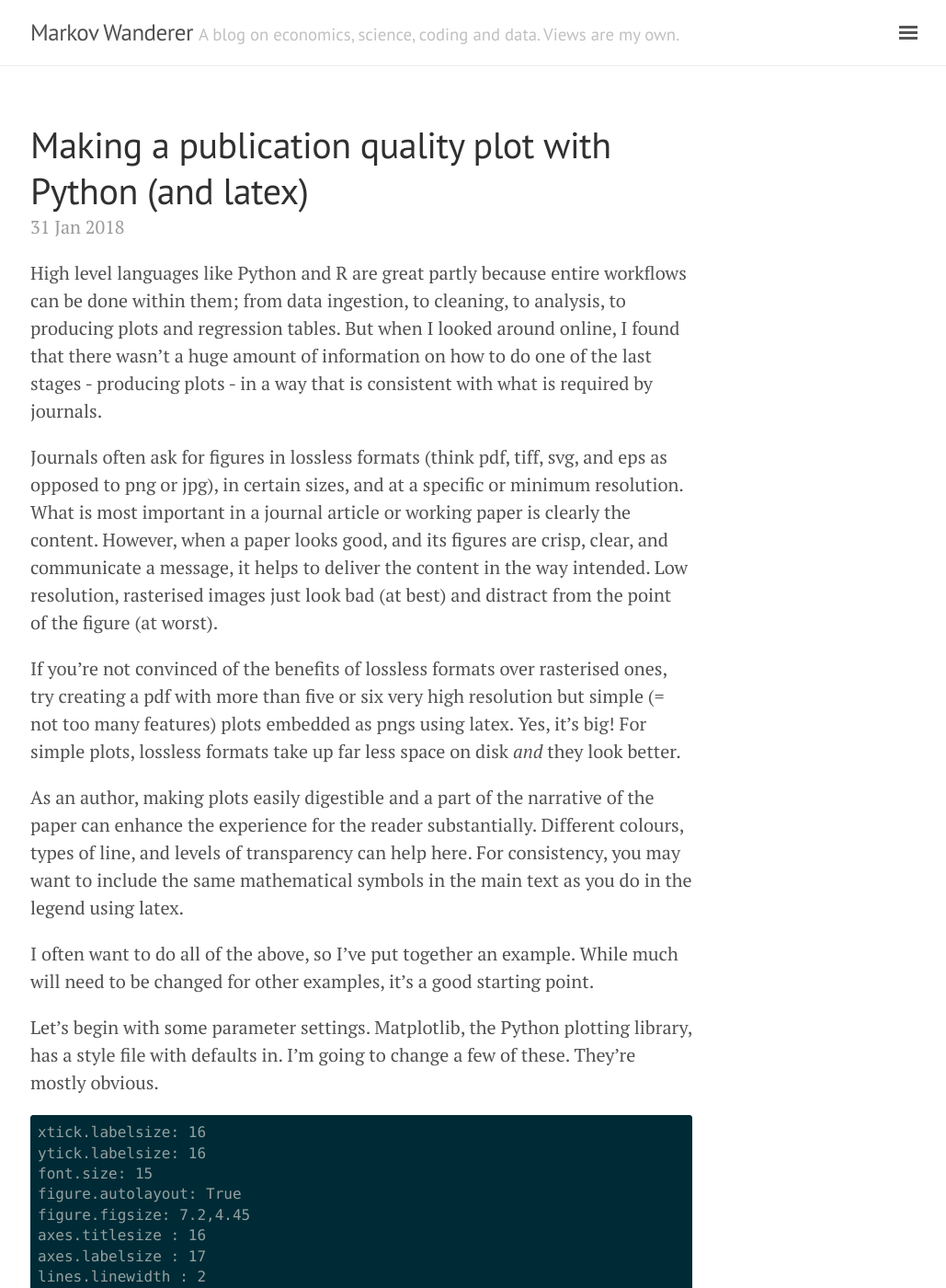
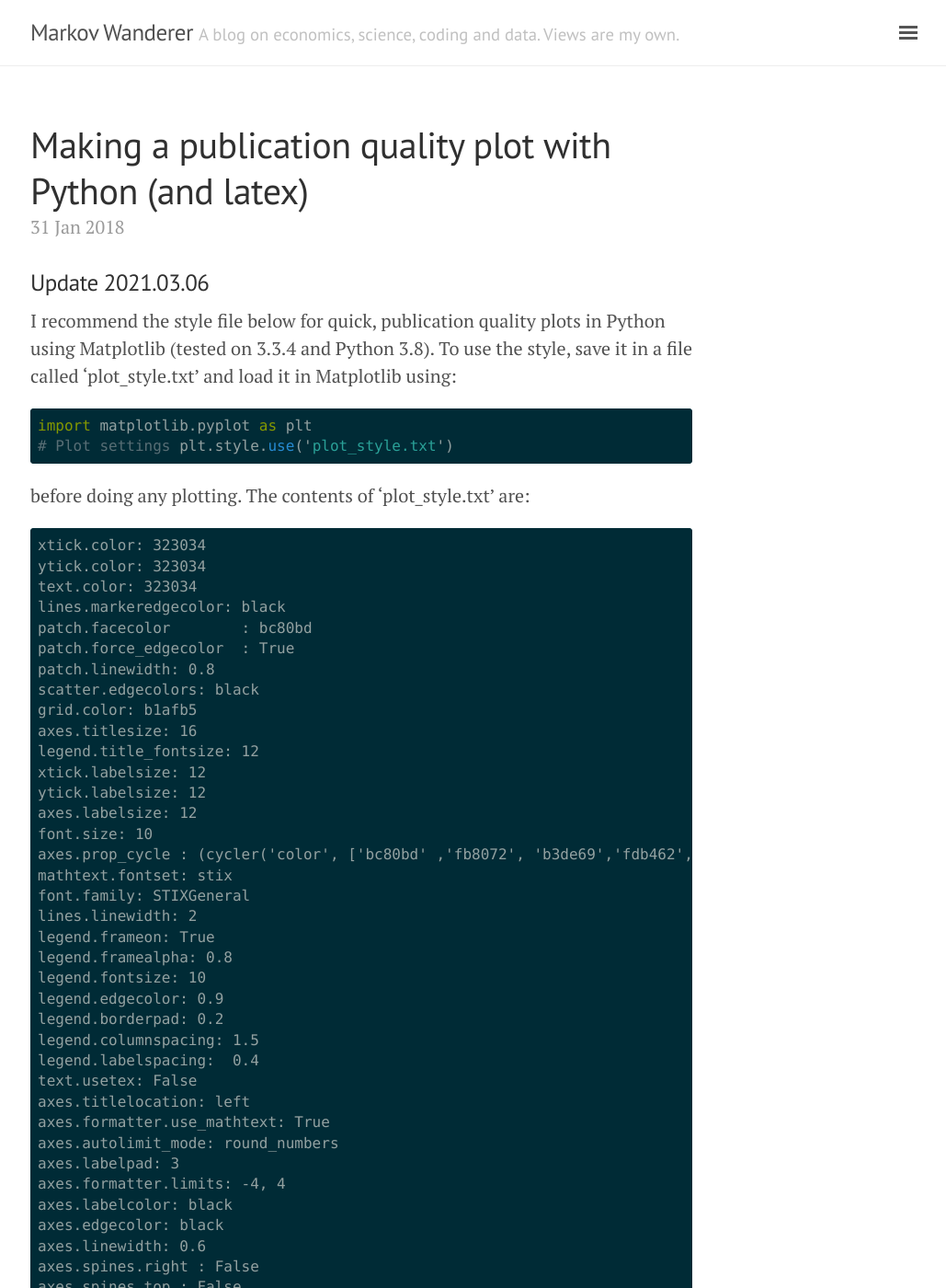
Before and after one commit to aeturrell/home, a Jekyll site: the page built from _posts/2018-01-31-publication-quality-plots-in-python.md, in a window 1280 px wide and 1400 px high. Shown: the whole window at 92% size, without its empty margins (247-1276 px from the left). Built offline with Jekyll 4.4.1, drawn with Linux system fonts in a browser that asks for light colours; formulas are drawn with MathJax 3; some of the changed text lies outside the part shown.

Commit message:
update to pub quality plots

````diff
--- a/_posts/2018-01-31-publication-quality-plots-in-python.md
+++ b/_posts/2018-01-31-publication-quality-plots-in-python.md
@@ -2,6 +2,65 @@
 layout: post
 title: Making a publication quality plot with Python (and latex)
 ---
+
+### Update 2021.03.06
+
+I recommend the style file below for quick, publication quality plots in Python using Matplotlib (tested on 3.3.4 and Python 3.8). To use the style, save it in a file called 'plot_style.txt' and load it in Matplotlib using:
+
+```python
+import matplotlib.pyplot as plt
+# Plot settings
+plt.style.use('plot_style.txt')
+```
+
+before doing any plotting. The contents of 'plot_style.txt' are:
+
+```
+xtick.color: 323034
+ytick.color: 323034
+text.color: 323034
+lines.markeredgecolor: black
+patch.facecolor        : bc80bd
+patch.force_edgecolor  : True
+patch.linewidth: 0.8
+scatter.edgecolors: black
+grid.color: b1afb5
+axes.titlesize: 16
+legend.title_fontsize: 12
+xtick.labelsize: 12
+ytick.labelsize: 12
+axes.labelsize: 12
+font.size: 10
+axes.prop_cycle : (cycler('color', ['bc80bd' ,'fb8072', 'b3de69','fdb462','fccde5','8dd3c7','ffed6f','bebada','80b1d3', 'ccebc5', 'd9d9d9']))
+mathtext.fontset: stix
+font.family: STIXGeneral
+lines.linewidth: 2
+legend.frameon: True
+legend.framealpha: 0.8
+legend.fontsize: 10
+legend.edgecolor: 0.9
+legend.borderpad: 0.2
+legend.columnspacing: 1.5
+legend.labelspacing:  0.4
+text.usetex: False
+axes.titlelocation: left
+axes.formatter.use_mathtext: True
+axes.autolimit_mode: round_numbers
+axes.labelpad: 3
+axes.formatter.limits: -4, 4
+axes.labelcolor: black
+axes.edgecolor: black
+axes.linewidth: 0.6
+axes.spines.right : False
+axes.spines.top : False
+axes.grid: False
+figure.titlesize: 18
+figure.dpi: 125
+```
+
+If you're looking for easier customisation of plots in Matplotlib, try out the [**themepy**](https://github.com/petermckeeverPerform/themepy) package.
+
+### Original post
 
 High level languages like Python and R are great partly because entire workflows can be done within them; from data ingestion, to cleaning, to analysis, to producing plots and regression tables. But when I looked around online, I found that there wasn't a huge amount of information on how to do one of the last stages - producing plots - in a way that is consistent with what is required by journals.
 
````
